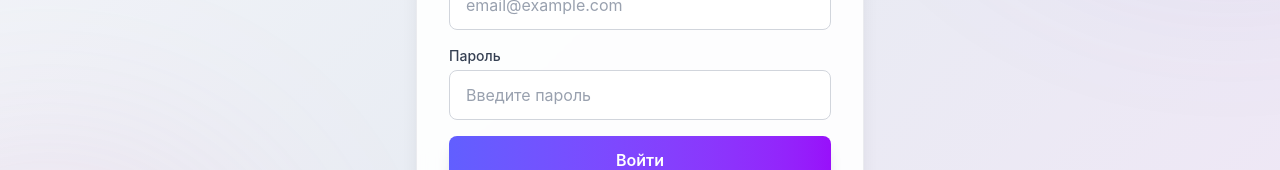
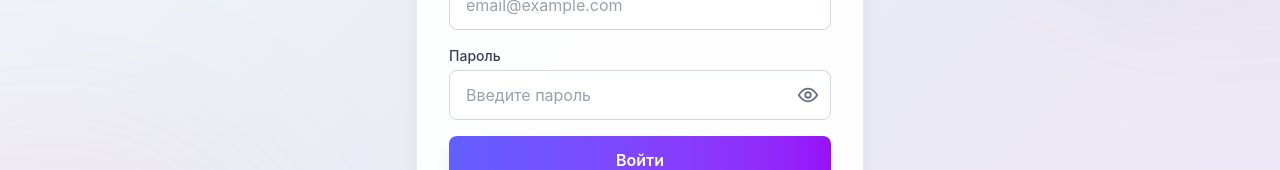
Before and after one commit to verkhovod-1/sotrudnik-control-online, a React (Vite) app: page / in a window 1280 px wide. Shown: the part 382-552 px from the top of the page. Built offline with nearby package versions, Linux system fonts and the light colour scheme; no server answers.

Commit message:
Update Login.tsx

```diff
--- a/src/components/Login.tsx
+++ b/src/components/Login.tsx
@@ -15,6 +15,7 @@ export default function Login({ onLogin, onForgotPassword }: LoginProps) {
   const [screen, setScreen] = useState<'login' | 'forgot' | 'sent'>('login');
   const [email, setEmail] = useState('');
   const [password, setPassword] = useState('');
+  const [showPassword, setShowPassword] = useState(false);
   const [error, setError] = useState('');
   const [loading, setLoading] = useState(false);
 
@@ -57,6 +58,7 @@ export default function Login({ onLogin, onForgotPassword }: LoginProps) {
   const reset = () => {
     setScreen('login');
     setPassword('');
+    setShowPassword(false);
     setError('');
   };
 
@@ -94,15 +96,38 @@ export default function Login({ onLogin, onForgotPassword }: LoginProps) {
                 <label className="block text-sm font-medium text-gray-700 mb-1">
                   Пароль
                 </label>
+                <div className="relative">
                   <input
-                  type="password"
+                    type={showPassword ? 'text' : 'password'}
                     value={password}
                     onChange={(e) => setPassword(e.target.value)}
-                  className="w-full px-4 py-3 bg-white border border-gray-300 rounded-lg text-gray-800 placeholder-gray-400 focus:outline-none focus:ring-2 focus:ring-indigo-400"
+                    className="w-full px-4 py-3 pr-12 bg-white border border-gray-300 rounded-lg text-gray-800 placeholder-gray-400 focus:outline-none focus:ring-2 focus:ring-indigo-400"
                     placeholder="Введите пароль"
                     autoComplete="current-password"
                     required
                   />
+                  <button
+                    type="button"
+                    onClick={() => setShowPassword((value) => !value)}
+                    aria-label={showPassword ? 'Скрыть пароль' : 'Показать пароль'}
+                    title={showPassword ? 'Скрыть пароль' : 'Показать пароль'}
+                    className="absolute inset-y-0 right-0 px-3 flex items-center text-gray-500 hover:text-indigo-600"
+                  >
+                    {showPassword ? (
+                      <svg xmlns="http://www.w3.org/2000/svg" width="22" height="22" viewBox="0 0 24 24" fill="none" stroke="currentColor" strokeWidth="2" strokeLinecap="round" strokeLinejoin="round">
+                        <path d="M3 3l18 18" />
+                        <path d="M10.6 10.6a2 2 0 002.8 2.8" />
+                        <path d="M9.9 5.2A10.8 10.8 0 0112 5c5 0 8.3 4.2 9.5 7-.4 1-1.2 2.2-2.4 3.3" />
+                        <path d="M6.6 6.6C4.4 7.8 3 10 2.5 12c.5 1.2 1.5 2.8 3.5 4.2A10.8 10.8 0 0012 19c1 0 2-.2 2.9-.5" />
+                      </svg>
+                    ) : (
+                      <svg xmlns="http://www.w3.org/2000/svg" width="22" height="22" viewBox="0 0 24 24" fill="none" stroke="currentColor" strokeWidth="2" strokeLinecap="round" strokeLinejoin="round">
+                        <path d="M2 12s3.6-7 10-7 10 7 10 7-3.6 7-10 7S2 12 2 12z" />
+                        <circle cx="12" cy="12" r="3" />
+                      </svg>
+                    )}
+                  </button>
+                </div>
               </div>
 
               {error && (
```
Lines whose indentation alone changed are shown as unchanged.
